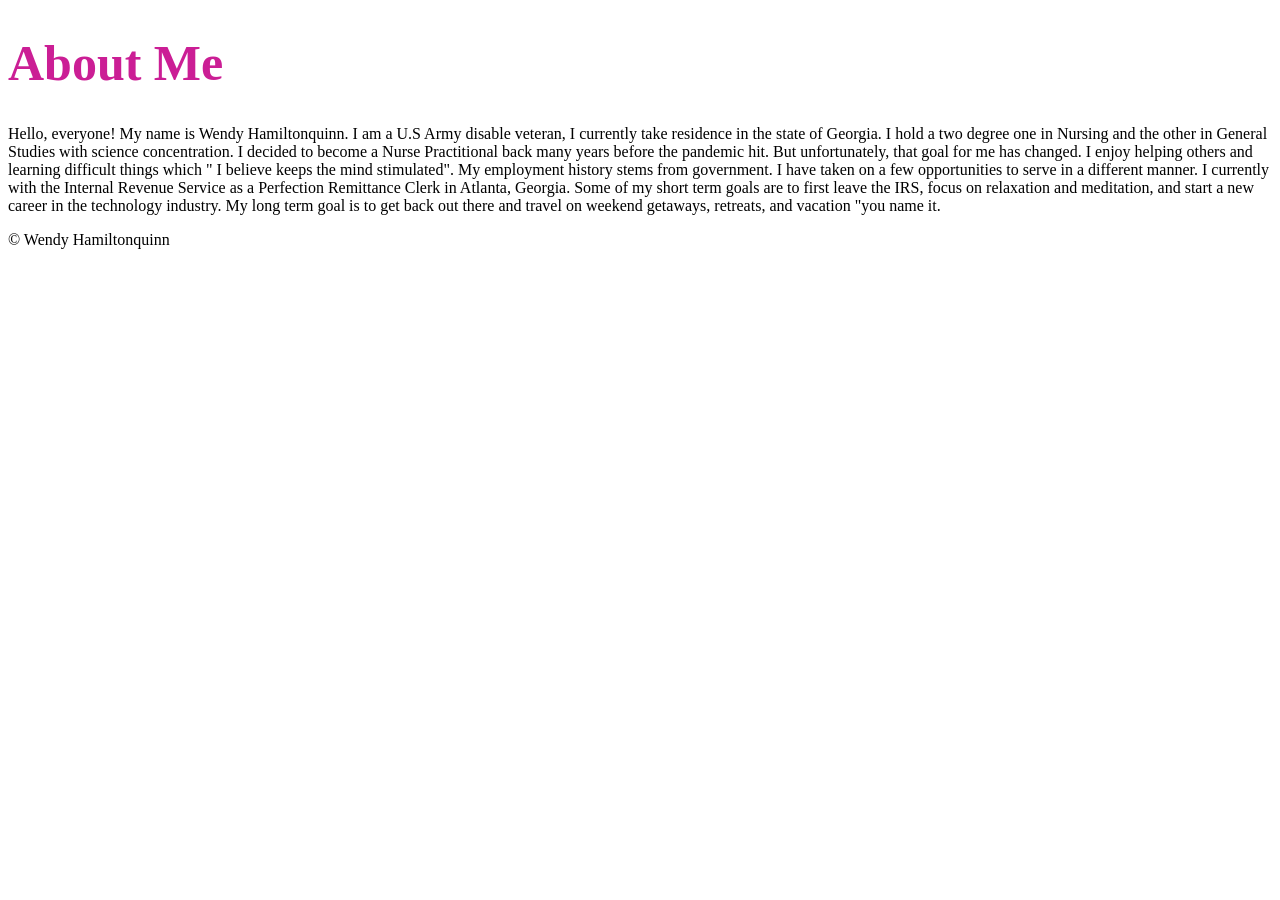
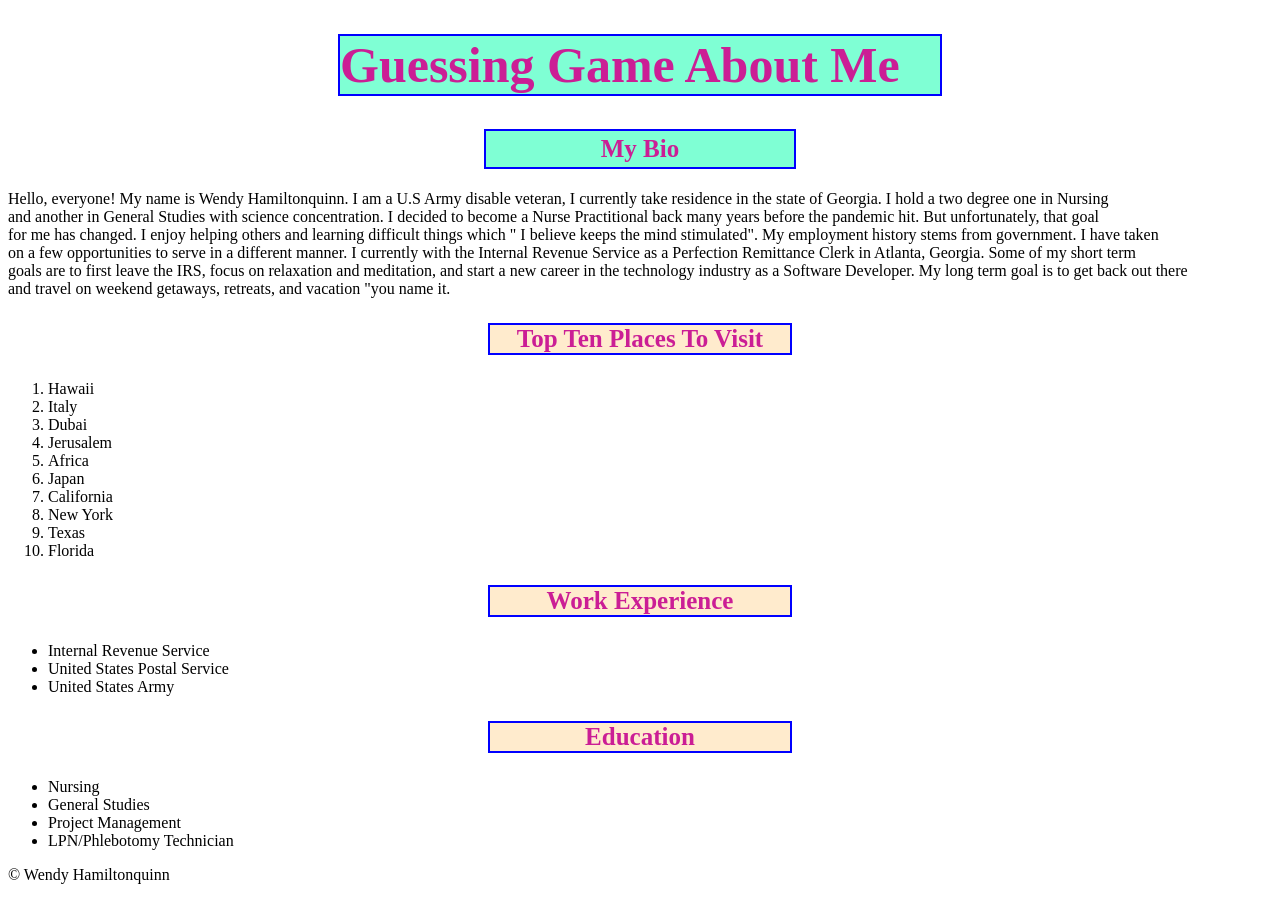
Before and after one commit to ArmyVET-WHQ2016/Project, a plain HTML site: page index.html in a window 1280 px wide. Before the commit the page ends 800 px from the top, so only its background shows below. Drawn offline with Linux system fonts and the light colour scheme.

Commit message:
prefect changes

```diff
--- a/index.html
+++ b/index.html
@@ -9,7 +9,7 @@
     <link rel="stylesheet" href="style.css" />
 
 </head>
-    <h1>About Me</h1>
+    <h1>Guessing Game About Me</h1>
 <body>
     <header>
 
@@ -22,25 +22,89 @@
             h1 {
                 font-size: 50px;
                 color: rgb(203, 30, 149);
+                background-color: aquamarine;
+                margin-left:  auto;
+                margin-right: auto;
+                border: 2px solid blue;
+                width: 600px;
             }
 
         </style>
 
-    <h1></h1>
+    <h2>My Bio</h2>
+
+    <style>
+        h2 {
+            font-size: 25px;
+            text-align: center;
+            color: rgb(203, 30, 149);
+            background-color: aquamarine;
+                margin-left:  auto;
+                margin-right: auto;
+                border: 2px solid blue;
+                width: 300px;
+                padding:4px
+        }
+
+    </style>
+
 
     <p>
         Hello, everyone! My name is Wendy Hamiltonquinn. I am a U.S Army disable veteran, I currently take residence
-        in the state of Georgia. I hold a two degree one in Nursing and the other in General Studies with science concentration.
-        I decided to become a Nurse Practitional back many years before the pandemic hit. But unfortunately, that goal for me has
+        in the state of Georgia. I hold a two degree one in Nursing<br> and another in General Studies with science concentration.
+        I decided to become a Nurse Practitional back many years before the pandemic hit. But unfortunately, that goal<br> for me has
         changed. I enjoy helping others and learning difficult things which " I believe keeps the mind stimulated". My employment
-        history stems from government. I have taken on a few opportunities to serve in a different manner. I currently with the
-        Internal Revenue Service as a Perfection Remittance Clerk in Atlanta, Georgia. Some of my short term goals are to first
-        leave the IRS, focus on relaxation and meditation, and start a new career in the technology industry. My long term goal
-        is to get back out there and travel on weekend getaways, retreats, and vacation "you name it.</p>
+        history stems from government. I have taken<br> on a few opportunities to serve in a different manner. I currently with the
+        Internal Revenue Service as a Perfection Remittance Clerk in Atlanta, Georgia. Some of my short term<br> goals are to first
+        leave the IRS, focus on relaxation and meditation, and start a new career in the technology industry as a Software Developer. My long term goal
+        is to get back out there<br> and travel on weekend getaways, retreats, and vacation "you name it.</p>
 
 
+        <h3>Top Ten Places To Visit</h3>
+        <style>
 
+            h3 {
+                font-size: 25px;
+                text-align: center;
+                color: rgb(203, 30, 149);
+                background-color: blanchedalmond;
+                margin-left:  auto;
+                margin-right: auto;
+                border: 2px solid blue;
+                width: 300px;
+            }
+
+        </style>
+        <ol>
+            <li>Hawaii</li>
+            <li>Italy</li>
+            <li>Dubai</li>
+            <li>Jerusalem</li>
+            <li>Africa</li>
+            <li>Japan</li>
+            <li>California</li>
+            <li>New York</li>
+            <li>Texas</li>
+            <li>Florida</li>
+        </ol>
+
+        <h3>Work Experience</h3>
+        <ul>
+            <li>Internal Revenue Service</li>
+            <li>United States Postal Service</li>
+            <li>United States Army</li>
+
+        </ul>
+        <h3>Education</h3>
+        <ul>
+            <li>Nursing</li>
+            <li>General Studies</li>
+            <li>Project Management</li>
+            <li>LPN/Phlebotomy Technician</li>
+        </ul>
+    </style>
     </main>
+
 
     <footer>
         <p>&copy; Wendy Hamiltonquinn</p>
--- a/style.css
+++ b/style.css
@@ -0,0 +1,20 @@
+h1 {
+    font-size: 50px;
+    color: rgb(203, 30, 149);
+    background-color: aquamarine;
+    margin-left:  auto;
+    margin-right: auto;
+    border: 2px solid blue;
+    width: 600px;
+}
+
+h2 {
+    font-size: 25px;
+    color:rgb(203, 30, 149)
+    background-color blanchedalmond;
+    margin-left:  auto;
+    margin-right: auto;
+    border: 2px solid aquamarine;
+    width: 350px;
+
+}
```
Also changed, not shown: app.js (+63 -21 lines).
